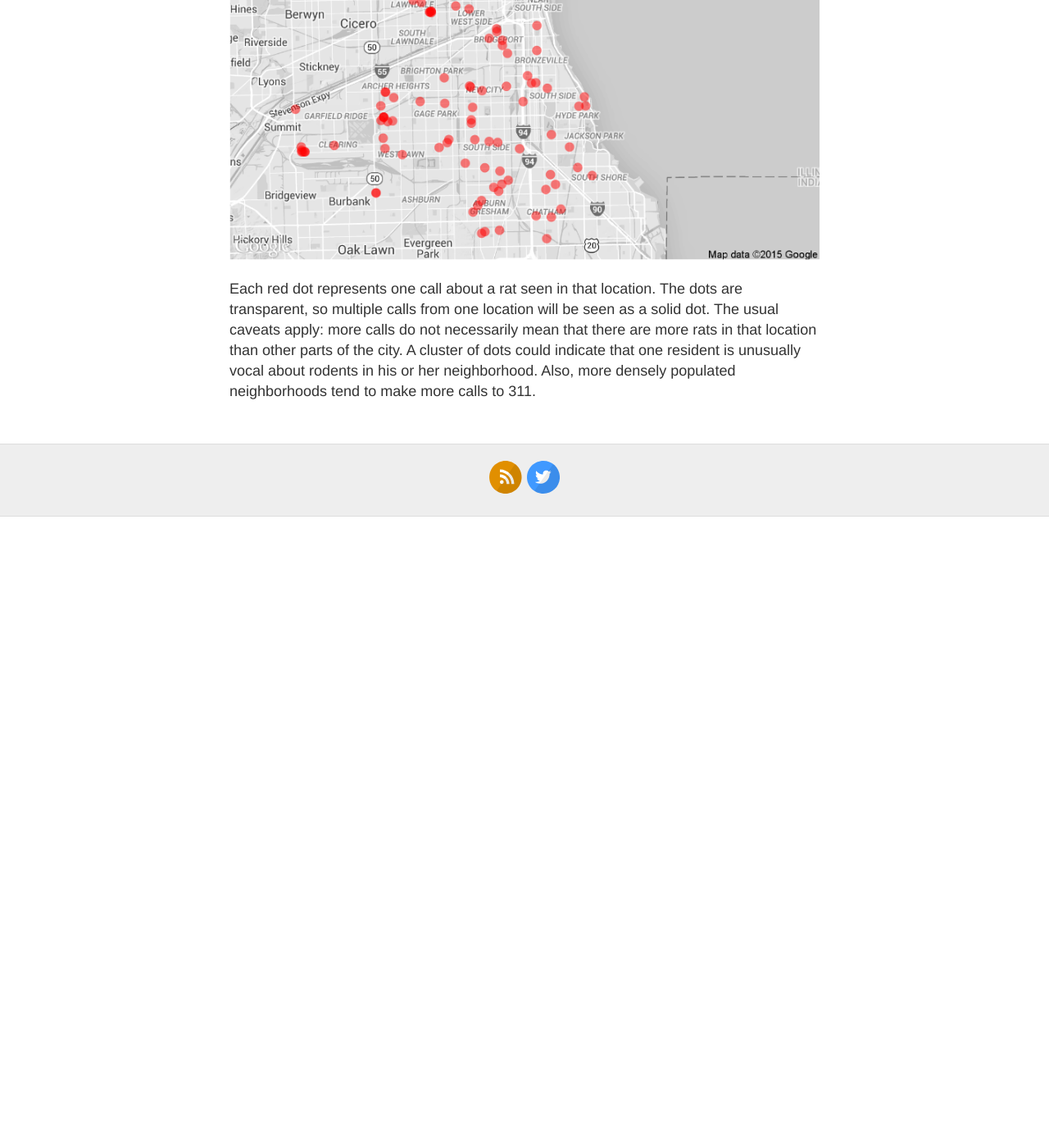
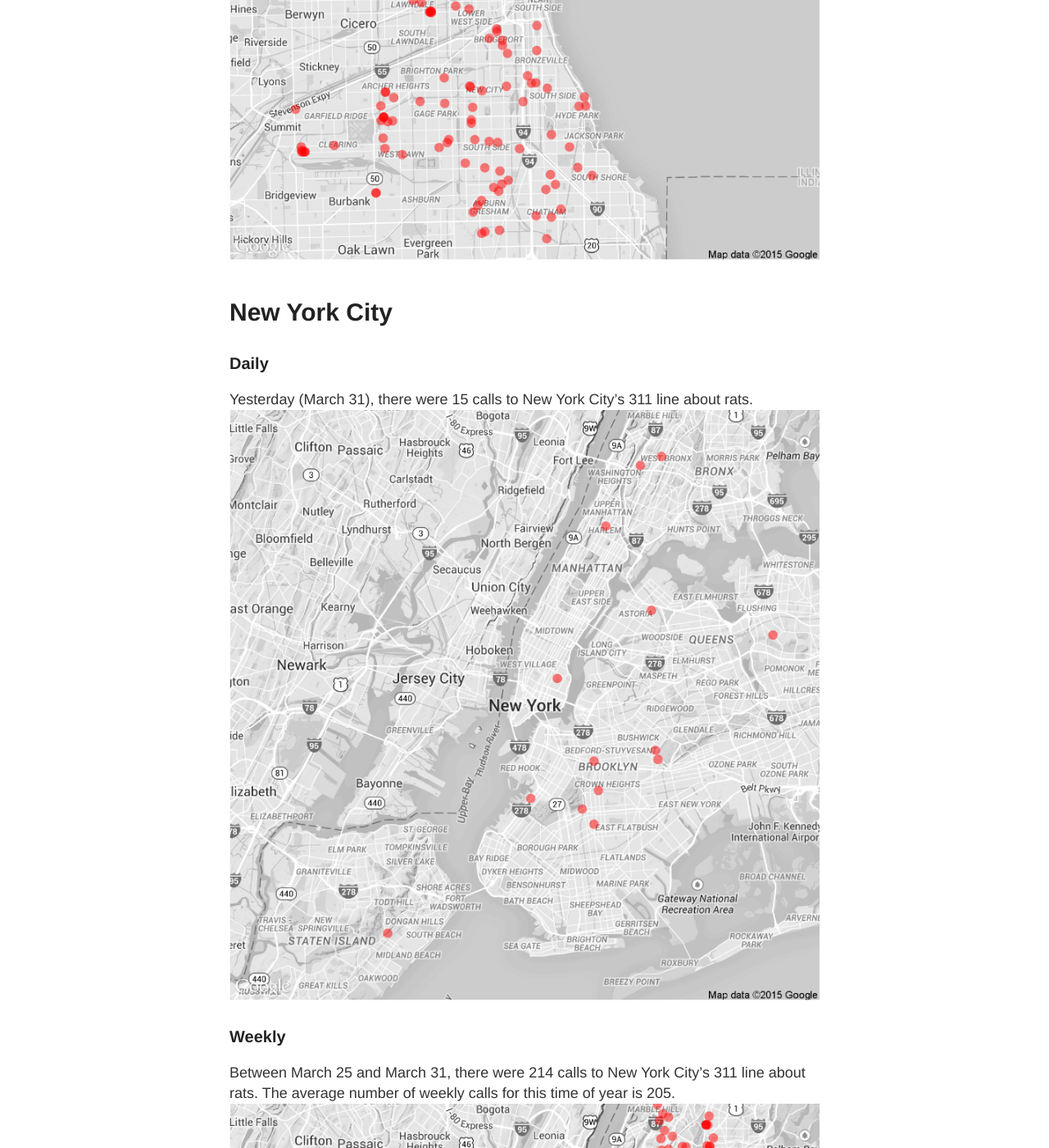
Before and after one commit to DanielHadley/ratmaps, a Jekyll site: the page built from daily.md, in a window 1280 px wide and 1400 px high, scrolled down 1744 px. Shown: the whole window at 82% size. Built offline with Jekyll 4.4.1, drawn with Linux system fonts in a browser that asks for light colours; comment, search, counter and statistics services are not loaded; before the commit the page ends 2374 px from its top, so only the background shows below that.

Commit message:
Daily Maps

```diff
--- a/daily.md
+++ b/daily.md
@@ -21,5 +21,15 @@ Yesterday (March 31), there were 0 calls to Chicago's 311 line about rats.
 ### Weekly
 Between March 25 and March 31, there were 293 calls to Chicago's 311 line about rats. The average number of weekly calls for this time of year is 575.
 ![Chicago rat calls to 311 weekly map]({{ site.cityimages }}/daily/Chicago_Rat_Map_Weekly.png)
+# New York City <a id="nyc"><a>
+
+### Daily
+
+Yesterday (March 31), there were 15 calls to New York City's 311 line about rats.
+![NYC rat calls to 311 weekly map]({{ site.cityimages }}/daily/NYC_Rat_Map_Daily.png)
+
+### Weekly
+Between March 25 and March 31, there were 214 calls to New York City's 311 line about rats. The average number of weekly calls for this time of year is 205.
+![NYC rat calls to 311 weekly map]({{ site.cityimages }}/daily/NYC_Rat_Map_Weekly.png)
 
 Each red dot represents one call about a rat seen in that location. The dots are transparent, so multiple calls from one location will be seen as a solid dot. The usual caveats apply: more calls do not necessarily mean that there are more rats in that location than other parts of the city. A cluster of dots could indicate that one resident is unusually vocal about rodents in his or her neighborhood. Also, more densely populated neighborhoods tend to make more calls to 311.
```
Also changed, not shown: images/pages/daily/Chicago_Rat_Map_Daily.png, images/pages/daily/Chicago_Rat_Map_Weekly.png, images/pages/daily/NYC_Rat_Map_Daily.png (added), images/pages/daily/NYC_Rat_Map_Weekly.png (added).
